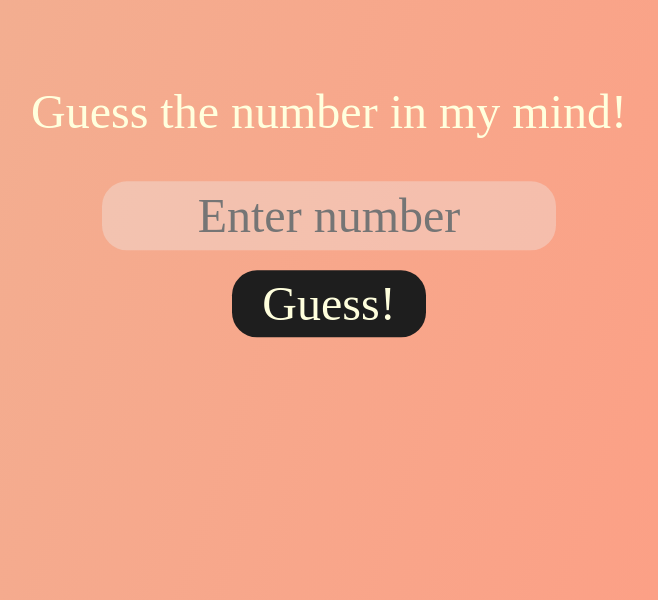
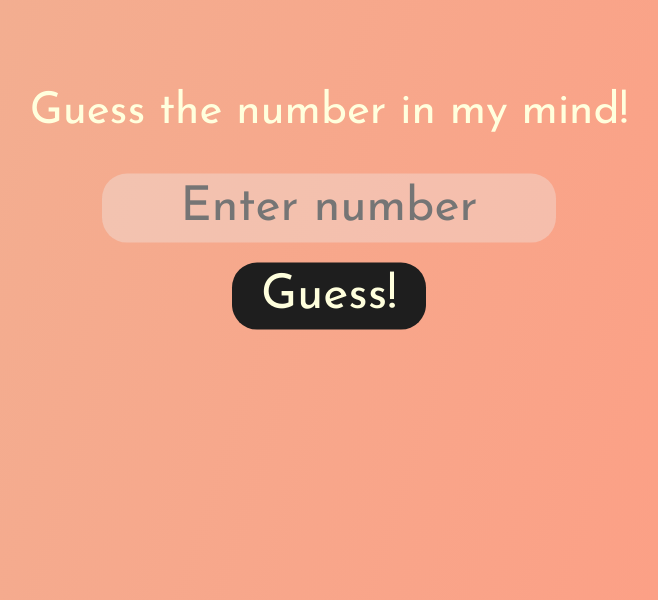
Before and after one commit to Naganen/HTML-Guess-The-Number, a plain HTML site: page index.html in a window 1280 px wide. Shown: the part 200-800 px from the top of the page, without its empty margins (311-969 px from the left). Drawn offline with Linux system fonts and the light colour scheme.

Commit message:
Update index.html

```diff
--- a/index.html
+++ b/index.html
@@ -1,5 +1,6 @@
 <!DOCTYPE html>
 <html lang="en">
+<link href="https://fonts.googleapis.com/css2?family=Josefin+Sans&family=Rubik:wght@300;400&display=swap" rel="stylesheet">
 <script>
     var number = 0;
     function numberFunc() {
@@ -25,7 +26,7 @@
         color: #FFD;
         text-align: center;
         font-family: Josefin Sans;
-        font-size: 48px;
+        font-size: 44px;
         font-style: normal;
         font-weight: 400;
         line-height: normal;
```
